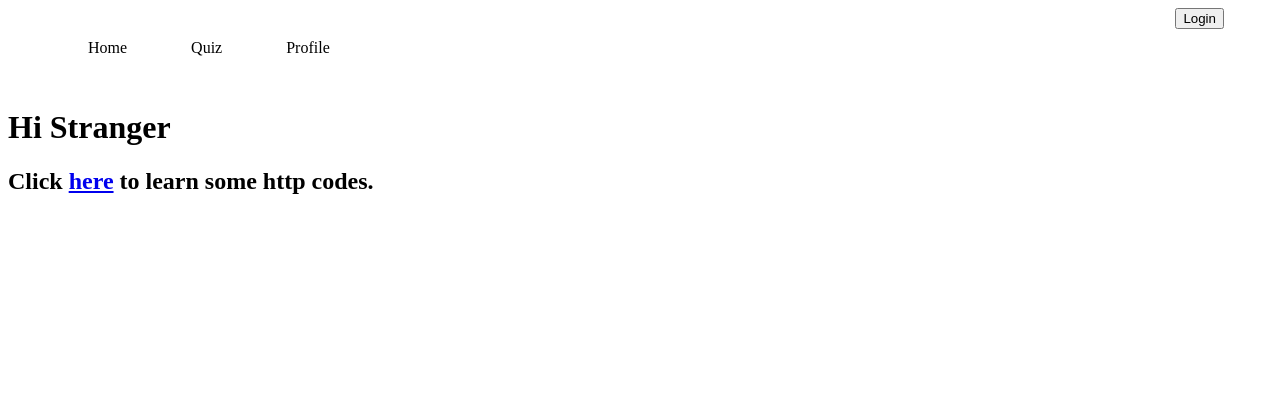
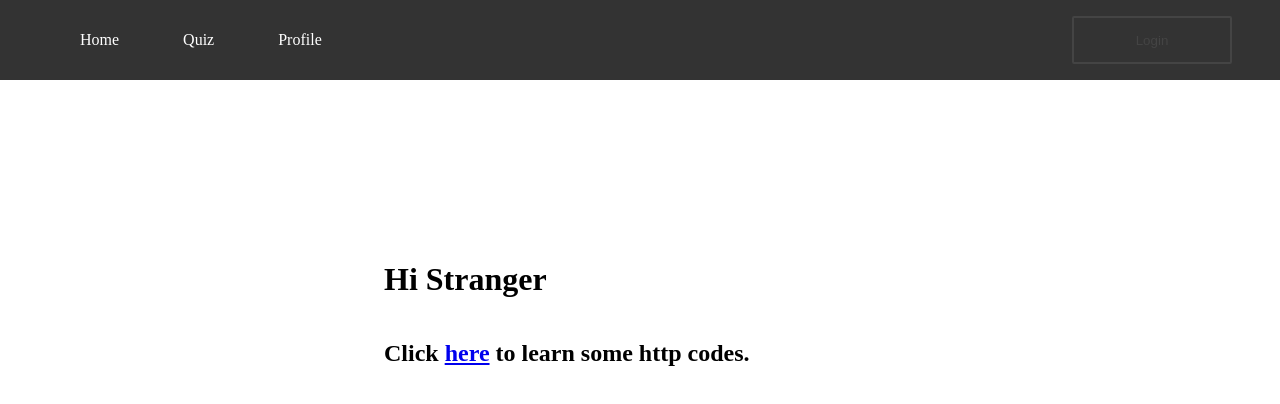
Before and after one commit to tomADC443/spata, a Next.js app: page / in a window 1280 px wide. Shown: the top 404 px of the page. Built offline with nearby package versions, Linux system fonts and the light colour scheme; no server answers.

Commit message:
styles: navbar and quiz

```diff
--- a/pages/index.tsx
+++ b/pages/index.tsx
@@ -1,21 +1,21 @@
 import { NextPage } from "next";
 import Navbar from "../components/Navbar/Navbar";
-import { useSession } from "next-auth/react"
-import Link from 'next/link'
+import { useSession } from "next-auth/react";
+import Link from "next/link";
 
 const Landing: NextPage = () => {
-  const { data: session, status } = useSession()
-  const loading = status === 'loading'
+  const { data: session, status } = useSession();
 
   return (
-    <div>
-      <Navbar></Navbar>
-      { <h1>Hi {session?.user?.given_name || "Stranger"}</h1> }
-      <h2>
-        Click < Link href="/quiz">here</Link> to learn some http codes.
-      </h2>
-    </div>
+    <>
+      <Navbar />
+      <div className="content">
+        <h1>Hi {session?.user?.given_name || "Stranger"}</h1>
+        <h2>
+          Click <Link href="/quiz">here</Link> to learn some http codes.
+        </h2>
+      </div>
+    </>
   );
 };
-
 export default Landing;
--- a/styles/globals.css
+++ b/styles/globals.css
@@ -1,21 +1,22 @@
+* {
+  box-sizing: border-box;
+}
+:root {
 
-/* body {
-  margin: 0 auto;
+  --lessDark: #333;
+
+  --white: white;
+
+  --text: #444;
+  --lightText: #888;
+}
+html, body {
   padding: 0;
-  background-image: linear-gradient(to top, #4ecdc4, #49c9c0, #45c4bb, #40c0b7, #3bbcb3);
-  background-attachment: fixed;
+  margin: 0;
 
+  font-size: 100%;
+  font-family: Avenir;
 }
-
-button {
-  color: black;
-  text-align: center;
-  font-size: 1.4rem;
-  background-color: #FF6B6B;
-  border-radius: 5px;
-  border: none;
-} */
-
 
 table {
   font-family: arial, sans-serif;
@@ -32,3 +33,94 @@ td, th {
 tr:nth-child(even) {
   background-color: #dddddd;
 }
+
+.content {
+
+  position: relative;
+  display: flex;
+  flex-direction: column;
+
+  width: calc(100% - 1rem);
+  max-width: 32rem;
+
+  top: 10rem;
+  margin: auto;
+}
+
+.panel {
+
+  padding: 3rem 6rem;
+
+  background: var(--lessDark);
+  border-radius: 0.5rem;
+  color: var(--text);
+}
+
+.quiz-answers-grid {
+
+  display: grid;
+  margin: auto;
+
+  width: 100%;
+  height: 10rem;
+
+  grid-template-columns: 1fr 1fr;
+  grid-template-rows: 1fr 1fr;
+
+  gap: 2px;
+}
+.quiz-answer {
+
+  position: relative;
+
+  border: none;
+  background: var(--text);
+  color: var(--lightText);
+
+  transition-duration: 0.2s;
+}
+.quiz-answer:hover {
+
+  filter: brightness(1.2)
+}
+.quiz-question {
+
+  position: relative;
+
+  margin: auto;
+  margin-bottom: 2rem;
+
+  font-size: 1.6rem;
+  color: white;
+}
+
+.button {
+
+  display: flex;
+  align-items: center;
+  justify-content: center;
+
+  text-decoration: none;
+  cursor: pointer;
+  transition-duration: 0.2s;
+}
+
+.subtleButton {
+
+  height: 3rem;
+  width: 100%;
+  min-width: 10rem;
+
+  margin: auto;
+  margin-top: 1rem;
+
+  border-radius: 2px;
+  border: 2px solid var(--text);
+  color: var(--text);
+  background: none;
+}
+.subtleButton:hover {
+
+  color: var(--lightText);
+  background: var(--text);
+}
```
Also changed, not shown: components/Quiz/Answers.tsx (+11 -10 lines).
